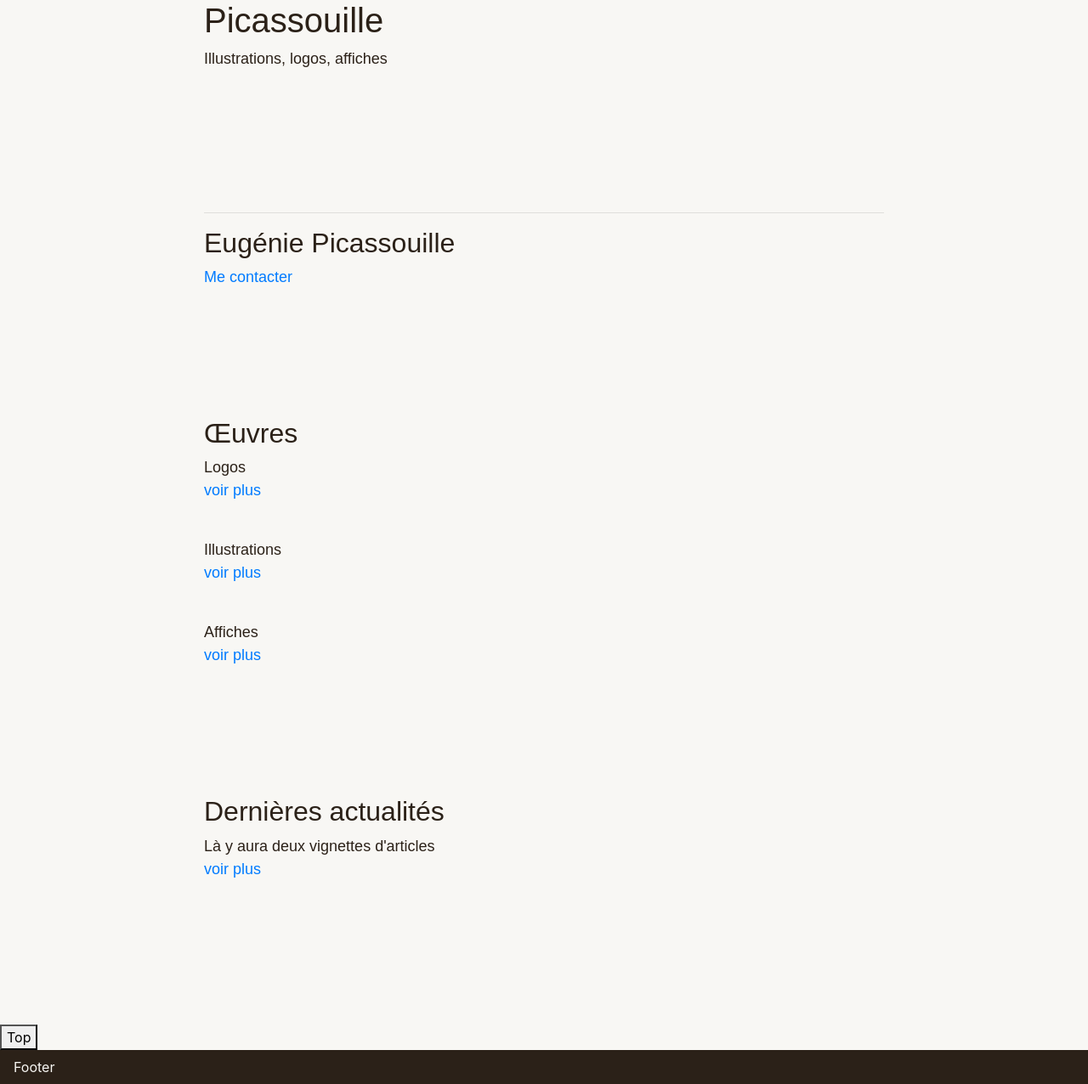
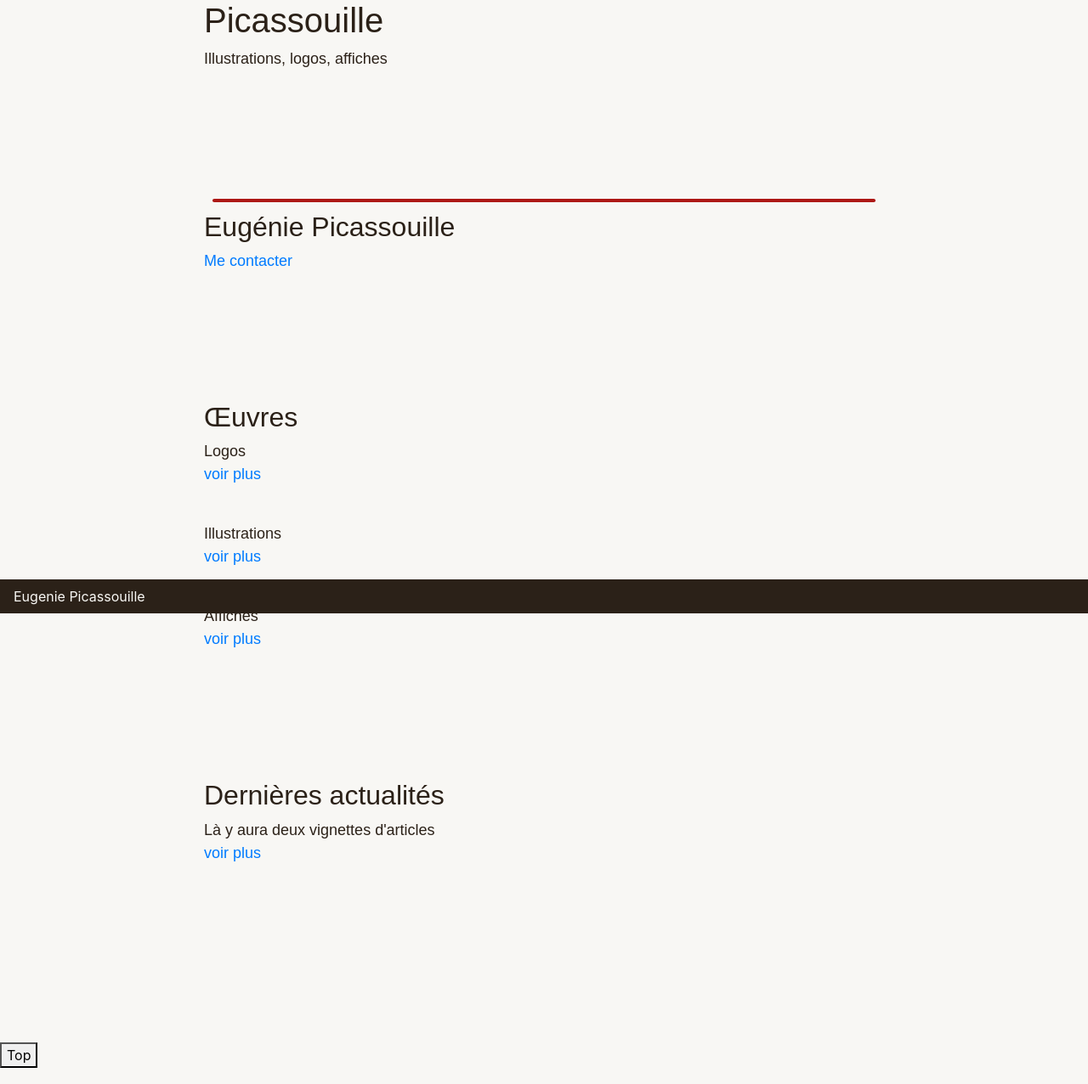
Before and after one commit to LPerrouault/LeGermain, a Symfony app: template templates/accueil/index.html.twig in a window 1280 px wide. Shown: the part 78-1354 px from the top of the page at 85% size. Run offline with Twig, Linux system fonts and the light colour scheme; the template is opened without the code that fills it, so the values that code supplies are empty; some libraries are stand-ins or nearby versions.

Commit message:
Ajout d'un footer en bas de page (pas fonctionnel) et modification des éléments hr

```diff
--- a/templates/base.html.twig
+++ b/templates/base.html.twig
@@ -15,9 +15,24 @@
               integrity="sha384-ggOyR0iXCbMQv3Xipma34MD+dH/1fQ784/j6cY/iJTQUOhcWr7x9JvoRxT2MZw1T"
               crossorigin="anonymous">
     </head>
-    <body class="">
+    <body>
         <!-- Style CSS de la navigation ci-dessous -->
         <style>
+            #page-container {
+                position: relative;
+                min-height: 100vh;
+            }
+
+            #content-wrap {
+                padding-bottom: 2.5rem;    /* Footer height */
+            }
+
+            #footer {
+                position: absolute;
+                bottom: 0;
+                width: 100%;
+                height: 2.5rem;            /* Footer height */
+            }
             body {
                 background-color: #F8F7F4;
                 color: #2B2118;
@@ -32,9 +47,19 @@
                 color: #F8F7F4;
             }
             hr {
-                color: #AD1815;
+                display: block;
+                height: 1px;
+                border: 0;
+                border-top: 3px solid #AD1815;
+                opacity: 1;
+                border-radius: 10px;
+                margin: 0 10px 10px 10px;
+                background-color: #AD1815;
             }
+
         </style>
+        <div id="class-container">
+            <div id="content-wrap">
                 <!-- Navigation -->
                 <nav class="navbar navbar-expand-md">
                     <!-- Logo Picassouille -->
@@ -70,8 +95,14 @@
                     </div>
                     <hr>
                 </nav>
+
                 <!-- Contenu de la page -->
                 {% block body %}{% endblock %}
+            </div>
+            <footer id="footer" class="navbar">
+                <div>Eugenie Picassouille</div>
+            </footer>
+        </div>
 
         <!--bouton top page-->
         <button onclick="function topFunction() {
@@ -81,9 +112,7 @@
                 topFunction()" id="myBtn" title="Go to top">Top
         </button>
 
-        <footer class="navbar">
-            Footer
-        </footer>
+
 
         {% block javascripts %}
             {{ encore_entry_script_tags('app') }}
```
Lines whose indentation alone changed are shown as unchanged.
